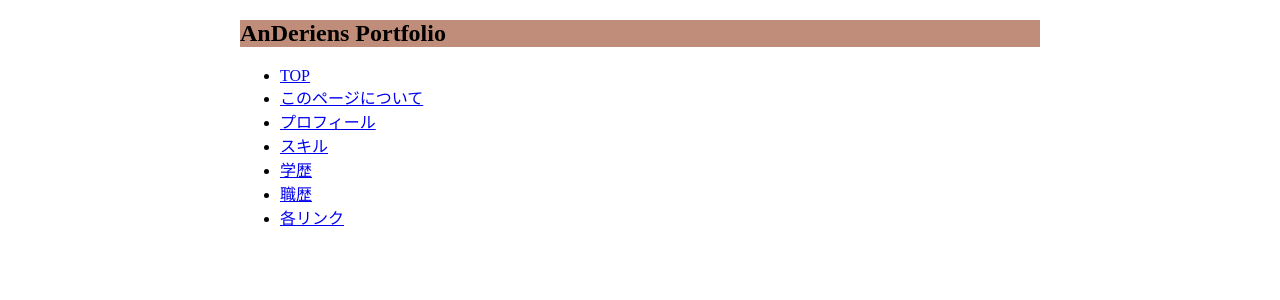
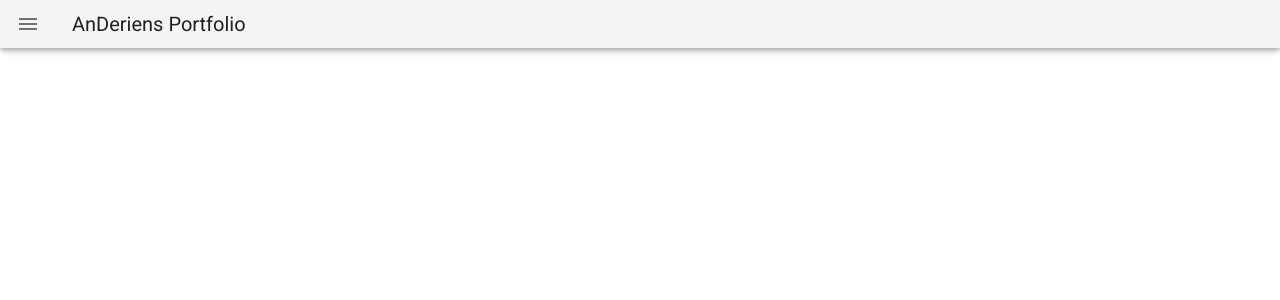
Before and after one commit to AnDeriens/AnDeriens.github.io, a Nuxt app: page / in a window 1280 px wide. Shown: the top 300 px of the page. Built offline with nearby package versions, Linux system fonts and the light colour scheme.

Commit message:
vuetifyを入れて更新

```diff
--- a/assets/scss/_styles.scss
+++ b/assets/scss/_styles.scss
@@ -3,3 +3,13 @@ $brown-ground-2: #735340;
 $brown-ground-3: #A67F68;
 $brown-ground-4: #D9B19A;
 $brown-ground-5: #BF8D7A;
+
+$blue-sky-1: #68A6A6;
+$blue-sky-2: #487373;
+$blue-sky-3: #50F2F2;
+$blue-sky-4: #3CB5B5;
+$blue-sky-5: #99F2F2;
+
+$white: #fff;
+$gray: #ddd;
+$dark-gray: #555;
--- a/layouts/default.vue
+++ b/layouts/default.vue
@@ -1,26 +1,69 @@
 <template>
-  <div class="container">
-    <h2 class="title">{{ title }}</h2>
-    <ul class="list">
-      <li><nuxt-link to="/">TOP</nuxt-link></li>
-      <li><nuxt-link to="/about">このページについて</nuxt-link></li>
-      <li><nuxt-link to="/profile">プロフィール</nuxt-link></li>
-      <li><nuxt-link to="/skill">スキル</nuxt-link></li>
-      <li><nuxt-link to="/educational_background">学歴</nuxt-link></li>
-      <li><nuxt-link to="/work_history">職歴</nuxt-link></li>
-      <li><nuxt-link to="/appendix">各リンク</nuxt-link></li>
-    </ul>
+  <div>
+    <v-app dark>
+      <v-app-bar
+        dense
+        app
+      >
+        <v-app-bar-nav-icon @click="drawer = true"></v-app-bar-nav-icon>
+        <v-toolbar-title>{{ title }}</v-toolbar-title>
+        <v-menu
+          bottom
+          left
+        >
+        </v-menu>
+      </v-app-bar>
 
-    <nuxt/>
+      <v-navigation-drawer
+        v-model="drawer"
+        height="100%"
+        absolute
+        temporary
+        left
+        class="pt-0"
+      >
+        <v-list dense>
+          <v-list-item
+            v-for="item in items"
+            :key="item.anchor"
+            class="brown lighten-4"
+            :to="item.to"
+            @click="drawer = false"
+            nuxt
+          >
+            <v-list-item-icon>
+              <v-icon>md-account</v-icon>
+            </v-list-item-icon>
+
+            <v-list-item-content>
+              <v-list-item-title>{{ item.anchor }}</v-list-item-title>
+            </v-list-item-content>
+          </v-list-item>
+        </v-list>
+      </v-navigation-drawer>
+
+      <v-content>
+        <v-container>
+          <nuxt/>
+        </v-container>
+      </v-content>
+    </v-app>
   </div>
 </template>
 <style lang="scss">
-.container {
-  width: 800px;
-  margin: 0 auto;
+.title {
+  background-color: $blue-sky-1;
+  color: $white;
+  text-shadow: 1px 1px 0 $dark-gray;
 }
-.title {
-  background-color: $brown-ground-5;
+.v-list {
+  padding-top: 0;
+}
+.list {
+  display: flex;
+}
+.hidden {
+  display: none;
 }
 </style>
 <script>
@@ -28,7 +71,17 @@ export default {
   layout: 'default',
   data () {
     return {
+      drawer: false,
       title: 'AnDeriens Portfolio',
+      items: [
+        {to: "/", anchor: "TOP"},
+        {to: "/about", anchor: "about"},
+        {to: "/profile", anchor: "profile"},
+        {to: "/skill", anchor: "skill"},
+        {to: "/educational_background", anchor: "education"},
+        {to: "/work_history", anchor: "work"},
+        {to: "/appendix", anchor: "link"},
+      ]
     }
   }
 }
--- a/nuxt.config.js
+++ b/nuxt.config.js
@@ -15,9 +15,9 @@ const head = {
 }
 
 export default {
-  modules: ['@nuxtjs/style-resources'],
-  css: [
-    'ress',
+  modules: [
+    '@nuxtjs/style-resources',
+    '@nuxtjs/vuetify',
   ],
   styleResources: {
     scss: [
--- a/package.json
+++ b/package.json
@@ -11,5 +11,8 @@
     "nuxt": "^2.8.1",
     "ress": "^2.0.4",
     "sass-loader": "^8.0.2"
+  },
+  "devDependencies": {
+    "@nuxtjs/vuetify": "^1.11.0"
   }
 }
```
Also changed, not shown: 1 other file (tests, documents, lock files or other folders).
